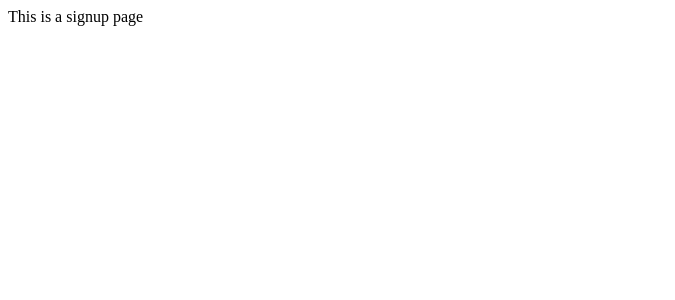
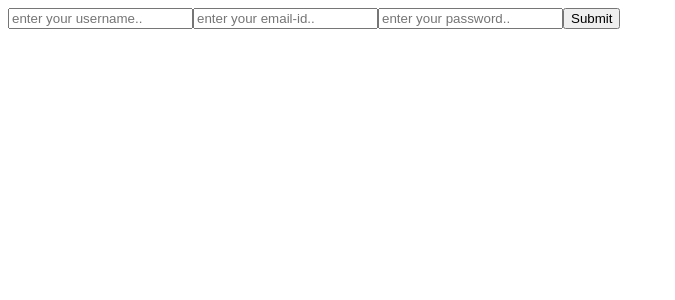
Before and after one commit to karixhma12/expense-tracker-fullstack, a React (Vite) app in the folder client/: page /signup in a window 1280 px wide. Shown: the top 300 px of the page, without its empty margins (0-675 px from the left). Built offline with nearby package versions, Linux system fonts and the light colour scheme.

Commit message:
feat: login and signup pages with auth context

```diff
--- a/client/src/pages/Login.jsx
+++ b/client/src/pages/Login.jsx
@@ -1,10 +1,26 @@
-
-
+import {useState} from "react";
+import { useNavigate } from "react-router-dom";
+import axios from "axios";
+import { useAuth } from "../context/AuthContext";
 
 function Login(){
+    const [email,setEmail] = useState("");
+    const [password,setPassword] = useState("");
+    const navigate = useNavigate();
+    const {login : saveToken} = useAuth();
+
+    async function login(){
+        const response = await axios.post("http://localhost:3000/api/auth/login",{email,password});
+        const token = response.data.token ;
+        saveToken(token);
+        navigate("/dashboard");
+    }
+
     return(
         <div>
-            This is a login page
+            <input placeholder="enter your email.." value={email} type="text" onChange={(e)=>{setEmail(e.target.value)}}></input>
+            <input placeholder="enter your password.." value={password} type="text" onChange={(e)=>{setPassword(e.target.value)}}></input>
+            <button onClick={login}> Submit </button>
         </div>
     )
 }
--- a/client/src/pages/Signup.jsx
+++ b/client/src/pages/Signup.jsx
@@ -1,9 +1,24 @@
-
+import {useState} from "react";
+import axios from "axios";
+import {useNavigate} from "react-router-dom";
 
 function Signup(){
+    const [username,setUsername] = useState("");
+    const [password,setPassword] = useState("");
+    const [email,setEmail] = useState("");
+    const navigate = useNavigate();
+
+    async function signup(){
+        const response = await axios.post("http://localhost:3000/api/auth/signup",{username,email,password});
+        navigate("/login");
+    }
+
     return(
         <div>
-            This is a signup page
+            <input placeholder="enter your username.." type="text" value={username} onChange={(e)=>{setUsername(e.target.value)}}></input>
+            <input placeholder="enter your email-id.." type="text" value={email} onChange={(e)=>{setEmail(e.target.value)}}></input>
+            <input placeholder="enter your password.." type="text" value={password} onChange={(e)=>{setPassword(e.target.value)}}></input>
+            <button onClick={signup}> Submit </button>
         </div>
     )
 }
```
